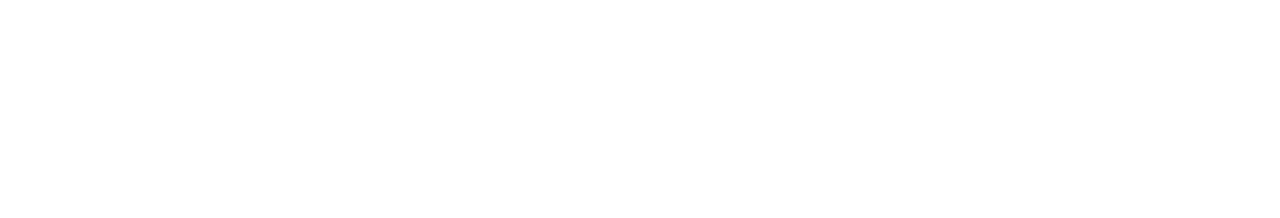
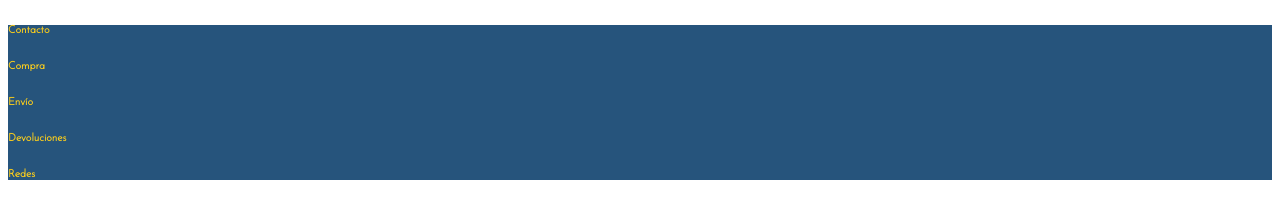
Before and after one commit to MaxPowerReforged/tienda-camisetas, a plain HTML site: page index.html in a window 1280 px wide. Drawn offline with Linux system fonts and the light colour scheme.

Commit message:
Footer
Contacto/Compra/Envío/Devoluciones/Redes

```diff
--- a/index.html
+++ b/index.html
@@ -4,8 +4,24 @@
     <meta charset="UTF-8">
     <meta name="viewport" content="width=device-width, initial-scale=1.0">
     <title>Document</title>
+    <link href="https://fonts.googleapis.com/css2?family=Josefin+Sans:wght@300&display=swap" rel="stylesheet">
+
 </head>
 <body>
 
+
+  <footer style="font-family: 'Josefin Sans', sans-serif; height:auto; background-color: #26547C; color: #F9CC1D; flex-direction: row;
+">
+
+        <h6>Contacto</h6>
+        <h6>Compra</h6>
+        <h6>Envío</h6>
+        <h6>Devoluciones</h6>
+        <h6>Redes</h6>
+
+    </footer>
+
+
 </body>
+
 </html>
```
Also changed, not shown: style.css (line endings or trailing spaces).
